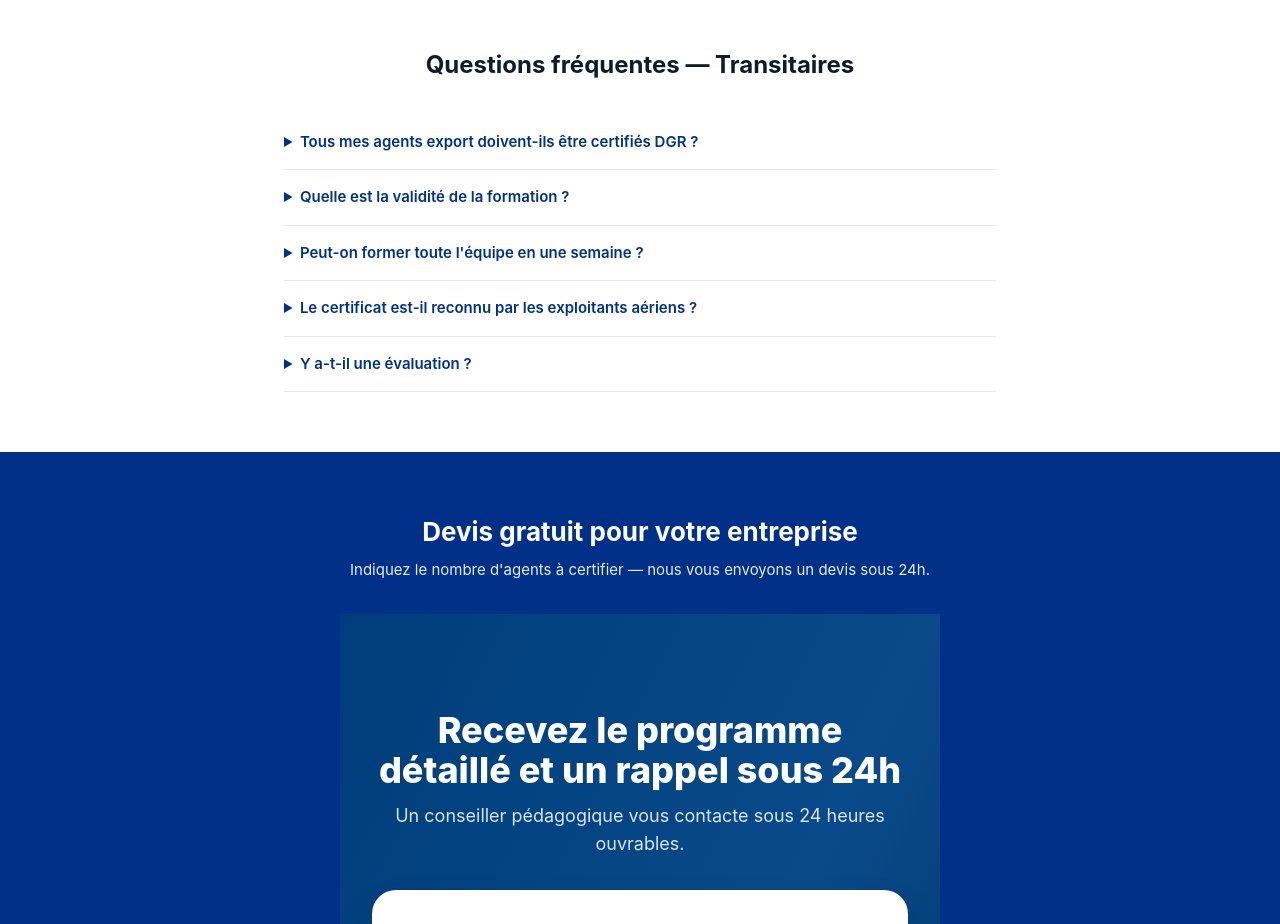
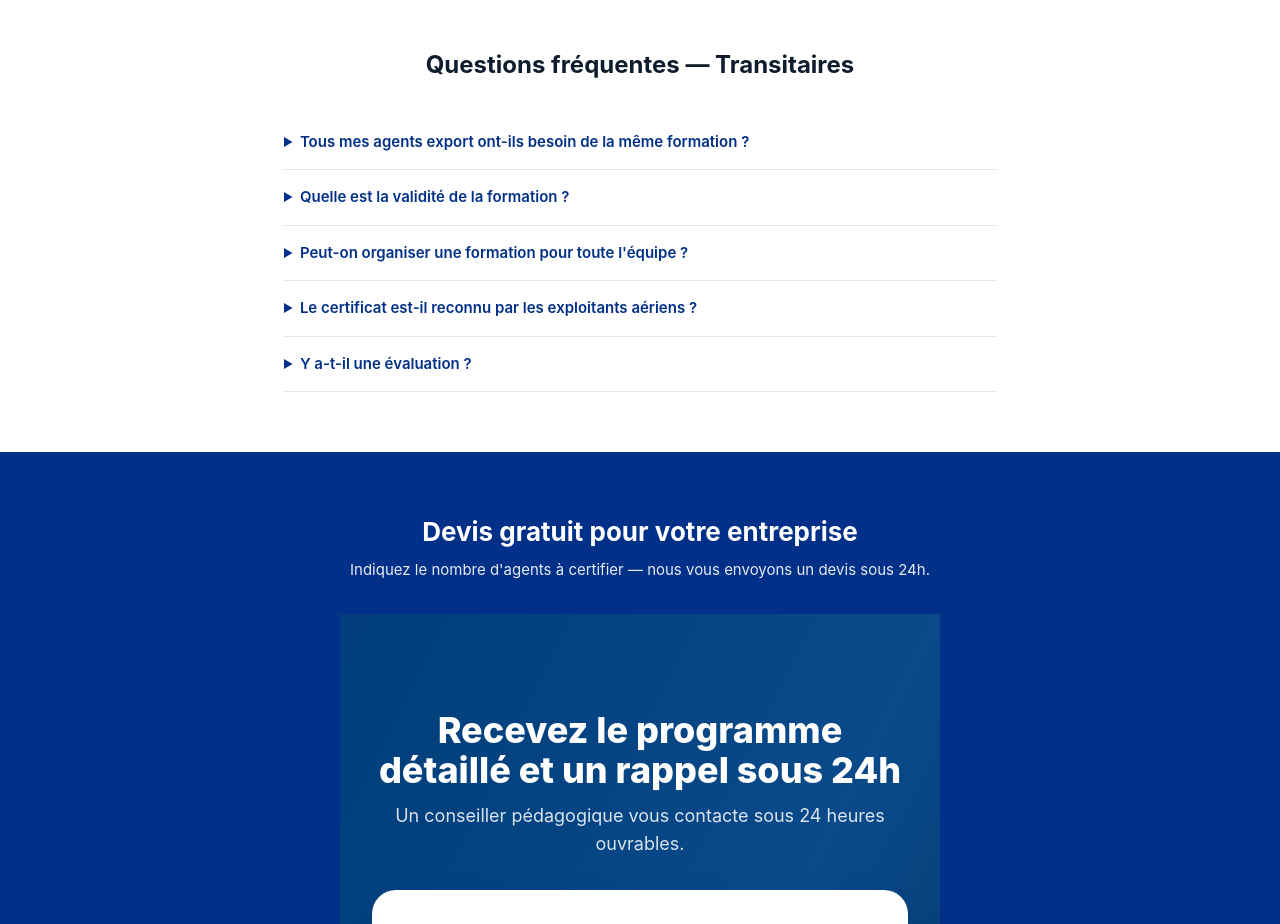
Before and after one commit to relaxsaadi/cbta, a Next.js app: page /formation-dgr-transitaires in a window 1280 px wide. Shown: the part 2480-3404 px from the top of the page. Built offline with nearby package versions, Linux system fonts and the light colour scheme; no server answers.

Commit message:
fix(dgr): remove automatic 7.1 certification and unverified class-size FAQ guarantees

```diff
--- a/app/formation-dgr-transitaires/page.tsx
+++ b/app/formation-dgr-transitaires/page.tsx
@@ -196,9 +196,9 @@ export default function Page() {
         <section style={{ maxWidth: 760, margin: "0 auto", padding: "60px 24px" }}>
           <h2 style={{ textAlign: "center", fontSize: 24, fontWeight: 700, marginBottom: 32 }}>Questions fréquentes — Transitaires</h2>
           {[
-            { q: "Tous mes agents export doivent-ils être certifiés DGR ?", a: "Oui. Tout agent qui prépare, classe, emballe ou documente des envois DGR doit détenir un certificat DGR 7.1 en cours de validité (OACI Annexe 18, IATA DGR Section 1)." },
+            { q: "Tous mes agents export ont-ils besoin de la même formation ?", a: "Les besoins de formation et d'évaluation dépendent des tâches confiées à chaque personne et des exigences applicables. Une fonction CBTA ne se déduit pas automatiquement du poste occupé." },
             { q: "Quelle est la validité de la formation ?", a: "La périodicité et les modalités d'actualisation sont à confirmer selon les exigences applicables et les tâches de la personne concernée." },
-            { q: "Peut-on former toute l'équipe en une semaine ?", a: "Oui, en intra-entreprise. Le formateur KOST se déplace dans vos locaux et forme jusqu'à 10-12 agents simultanément." },
+            { q: "Peut-on organiser une formation pour toute l'équipe ?", a: "Une formation en groupe peut être étudiée après analyse des tâches, des effectifs et des disponibilités. La durée et les modalités sont confirmées dans l'offre." },
             { q: "Le certificat est-il reconnu par les exploitants aériens ?", a: "La reconnaissance dépend du programme, de l'exploitant et des exigences applicables. Elle doit être vérifiée auprès des organismes concernés avant tout engagement." },
             { q: "Y a-t-il une évaluation ?", a: "Le dispositif d'évaluation et ses modalités sont précisés pour chaque parcours CBTA après définition des compétences visées." },
           ].map((faq) => (
```
